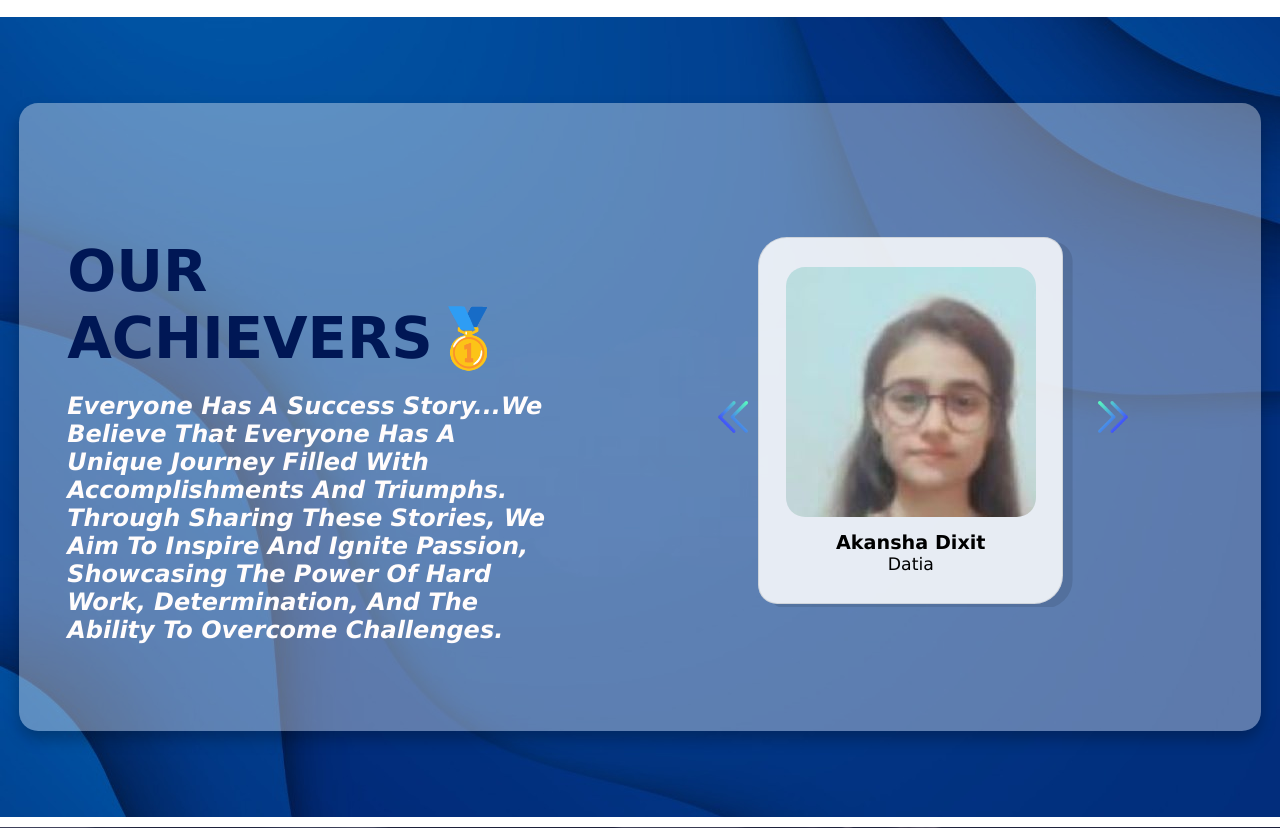
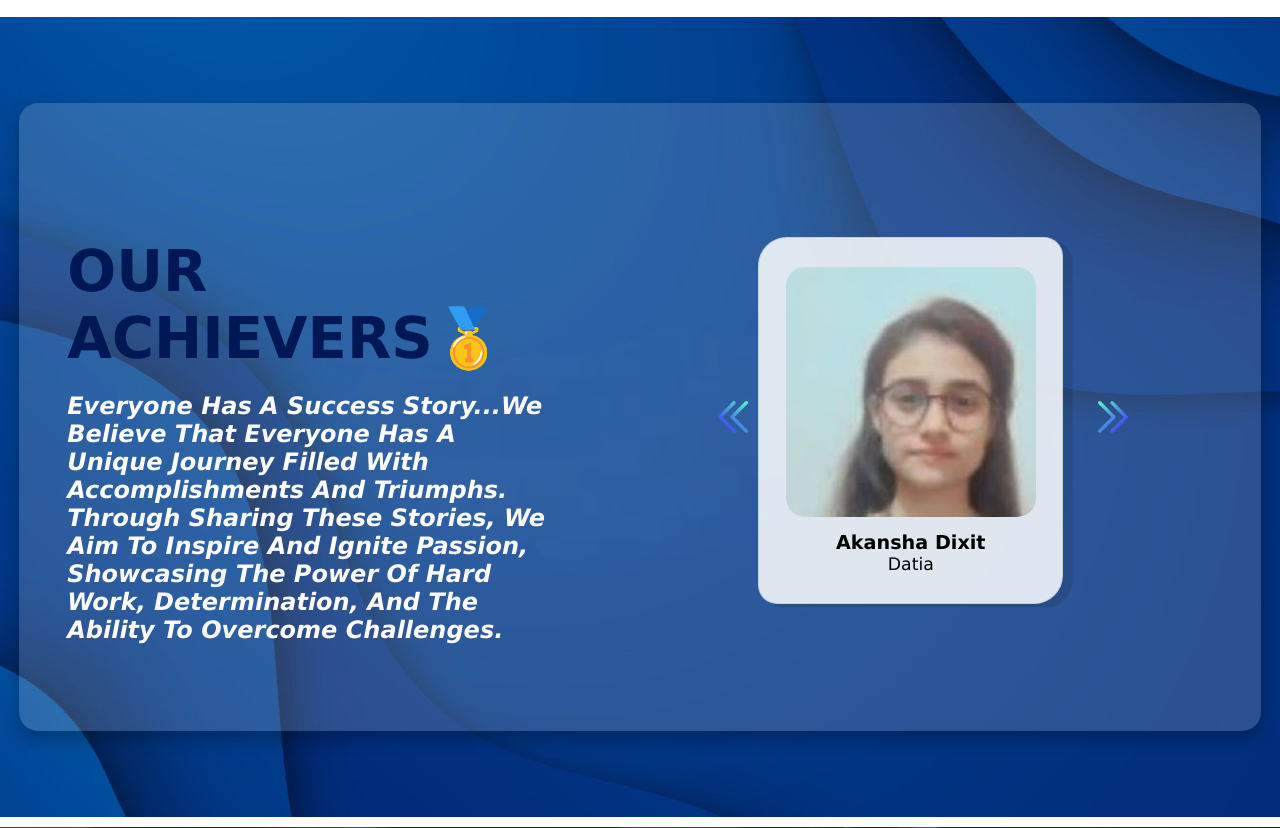
Before and after one commit to SUYASHHAGARWAL/octapina, a Python web app: template octapinapp/Templates/home.html in a window 1280 px wide. Shown: the part 881-1709 px from the top of the page. Run offline with Jinja, Linux system fonts and the light colour scheme; the template is opened without the code that fills it, so the values that code supplies are empty.

Commit message:
Update achiever.css

```diff
--- a/static/css/achiever.css
+++ b/static/css/achiever.css
@@ -2,7 +2,7 @@
     display: flex;
     align-items: center;
     min-height: 100vh;
-    background: url('/static/Images/main_bg3.jpg') no-repeat center center/cover;
+    background: url('/Static/Images/main_bg3.jpg') no-repeat center center/cover;
     background-size: cover;
     background-position: center;
     margin-top: 2rem;
@@ -16,7 +16,7 @@
     flex-wrap: wrap;
     gap: 4rem;
     align-items: center;
-    background-color: rgba(255, 254, 254, 0.361);
+    background-color: rgba(255, 254, 254, 0.164);
     padding: 0rem;
     margin-left: 2rem;
     margin-top: 2rem;
```
